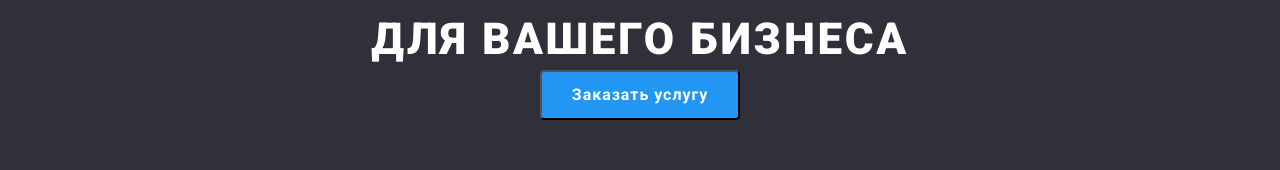
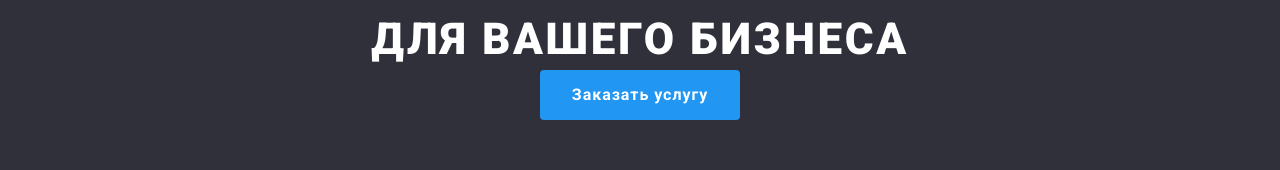
Before and after one commit to BondarenkoOl/goit-markup-hw-03, a plain HTML site: page index.html in a window 1280 px wide. Shown: the part 332-502 px from the top of the page. Drawn offline with nearby package versions, Linux system fonts and the light colour scheme.

Commit message:
changed button "Замовити послугу"

```diff
--- a/css/styles.css
+++ b/css/styles.css
@@ -133,7 +133,6 @@ img {
 
 .main-caption {
   background-color: #2f303a;
-  /* width: 1600px; */
   padding-top: 200px;
   padding-bottom: 200px;
 }
@@ -155,6 +154,7 @@ img {
   height: 50px;
   border-radius: 4px;
   margin: 0 auto;
+  border: none;
 
   font-family: inherit;
   font-weight: 700;
@@ -162,7 +162,6 @@ img {
   line-height: 1.88;
   display: flex;
   align-items: center;
-  text-align: center;
   justify-content: center;
   letter-spacing: 0.06em;
   color: var(--second-text-color);
```
